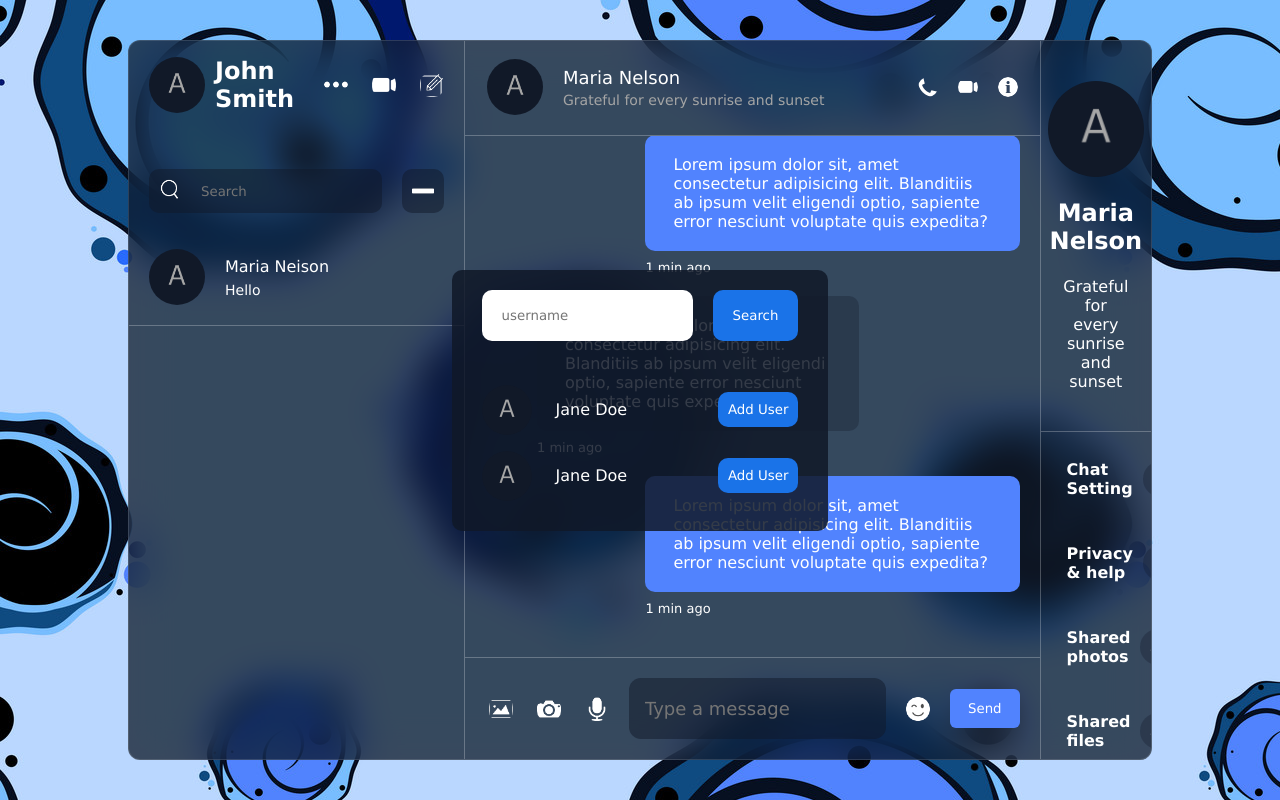
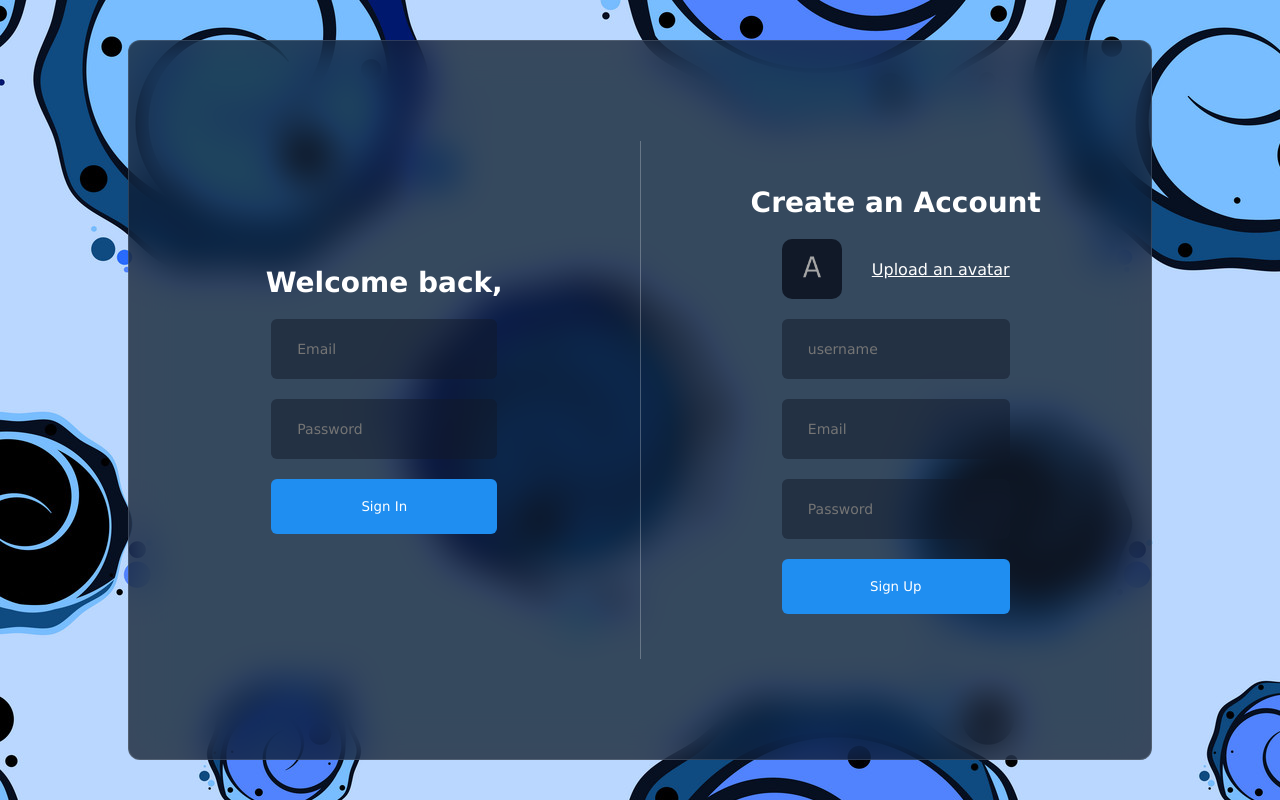
Before and after one commit to ViktorMetodiev13/ReactJS-Chat-App, a React (Vite) app in the folder ReactJS Chat App/: page / in a window 1280 px wide. Built offline with nearby package versions, Linux system fonts and the light colour scheme.

Commit message:
register functionality implemented

```diff
--- a/ReactJS Chat App/src/App.jsx
+++ b/ReactJS Chat App/src/App.jsx
@@ -8,7 +8,7 @@ import { Notification } from "./components/notification/notification";
 
 const App = () => {
 
-    const user = true;
+    const user = false;
 
     return (
         <div className="container">
--- a/ReactJS Chat App/src/components/login/Login.jsx
+++ b/ReactJS Chat App/src/components/login/Login.jsx
@@ -1,10 +1,14 @@
+import { useState } from 'react';
 import './login.css';
 
 import { toast } from 'react-toastify';
 
 export const Login = () => {
+    const [loading, setLoading] = useState(false);
+
     const onLoginSubmit = (e) => {
         e.preventDefault();
+        setLoading(true);
 
         toast.success("Logged in successfully!");
     }
@@ -16,7 +20,7 @@ export const Login = () => {
             <form className="login-form" onSubmit={onLoginSubmit}>
                 <input type="text" placeholder='Email' className='email'/>
                 <input type="password" placeholder='Password' className='password'/>
-                <button className="sign-in">Sign In</button>
+                <button className="sign-in" disabled={loading}>{loading ? "Loading" : "Sign In"}</button>
             </form>
         </div>
     )
--- a/ReactJS Chat App/src/components/login/login.css
+++ b/ReactJS Chat App/src/components/login/login.css
@@ -37,4 +37,9 @@
     padding: 20px;
     border-radius: 6px;
     cursor: pointer;
+
+    &:disabled {
+        cursor: not-allowed;
+        background-color: #1f8ff19c;
+    }
 }
--- a/ReactJS Chat App/src/components/register/Register.jsx
+++ b/ReactJS Chat App/src/components/register/Register.jsx
@@ -1,4 +1,9 @@
 import "./register.css";
+
+import { createUserWithEmailAndPassword } from "firebase/auth";
+import { auth, db } from "../../configs/firebase";
+import { doc, setDoc } from "firebase/firestore";
+import { upload } from "../../configs/upload";
 
 import { toast } from 'react-toastify';
 
@@ -10,6 +15,8 @@ export const Register = () => {
         url: "",
     });
 
+    const [loading, setLoading] = useState(false);
+
     const handleAvatar = (e) => {
         if (e.target.files[0]) {
             setAvatar({
@@ -19,12 +26,39 @@ export const Register = () => {
         }
     };
 
-    const onRegisterSubmit = (e) => {
+    const onRegisterSubmit = async (e) => {
         e.preventDefault();
 
-        console.log('clicked!');
+        setLoading(true);
 
-        toast.success("Registered Successfully!");
+        const formData = new FormData(e.target);
+
+        const { username, email, password } = Object.fromEntries(formData);
+
+        try {
+            const res = await createUserWithEmailAndPassword(auth, email, password);
+
+            const imgUrl = await upload(avatar.file);
+
+            await setDoc(doc(db, "users", res.user.uid), {
+                id: res.user.uid,
+                username,
+                email,
+                avatar: imgUrl,
+                blocked: []
+            });
+
+            await setDoc(doc(db, "userchats", res.user.uid), {
+                chats: [],
+            });
+
+            toast.success("Account created!");
+        } catch (error) {
+            console.log(error);
+            toast.error(error.message);
+        } finally {
+            setLoading(false);
+        }
     };
 
     return (
@@ -41,10 +75,10 @@ export const Register = () => {
                     <span className="upload-avatar-text">Upload an avatar</span>
                 </label>
                 <input type="file" id="file" className="register-upload-avatar-field" onChange={handleAvatar} />
-                <input type="text" placeholder='username' className='register-username' />
-                <input type="text" placeholder='Email' className='email' />
-                <input type="password" placeholder='Password' className='password' />
-                <button className="sign-up">Sign Up</button>
+                <input type="text" placeholder='username' className='register-username' name="username" />
+                <input type="text" placeholder='Email' className='email' name="email" />
+                <input type="password" placeholder='Password' className='password' name="password" />
+                <button className="sign-up" disabled={loading}>{loading ? "Loading" : "Sign Up"}</button>
             </form>
         </div>
     )
--- a/ReactJS Chat App/src/components/register/register.css
+++ b/ReactJS Chat App/src/components/register/register.css
@@ -41,4 +41,9 @@
     padding: 20px;
     border-radius: 6px;
     cursor: pointer;
+
+    &:disabled {
+        cursor: not-allowed;
+        background-color: #1f8ff19c;
+    }
 }
--- /dev/null
+++ b/ReactJS Chat App/src/configs/upload.js
@@ -0,0 +1,36 @@
+import { getDownloadURL, ref, uploadBytesResumable } from "firebase/storage";
+import { storage } from "./firebase";
+
+export const upload = async (file) => {
+    const date = new Date();
+
+    const storageRef = ref(storage, `images/${date + file.name}`);
+
+    const uploadTask = uploadBytesResumable(storageRef, file);
+
+    return new Promise((resolve, reject) => {
+        uploadTask.on('state_changed',
+            (snapshot) => {
+                const progress = (snapshot.bytesTransferred / snapshot.totalBytes) * 100;
+                console.log('Upload is ' + progress + '% done');
+                // MAY NOT BE USEFUL
+                switch (snapshot.state) {
+                    case 'paused':
+                        console.log('Upload is paused');
+                        break;
+                    case 'running':
+                        console.log('Upload is running');
+                        break;
+                }
+            },
+            (error) => {
+                reject("Something went wrong!" + error.code)
+            },
+            () => {
+                getDownloadURL(uploadTask.snapshot.ref).then((downloadURL) => {
+                    resolve(downloadURL);
+                });
+            }
+        )
+    });
+}
```
Also changed, not shown: 1 other file (tests, documents, lock files or other folders).
